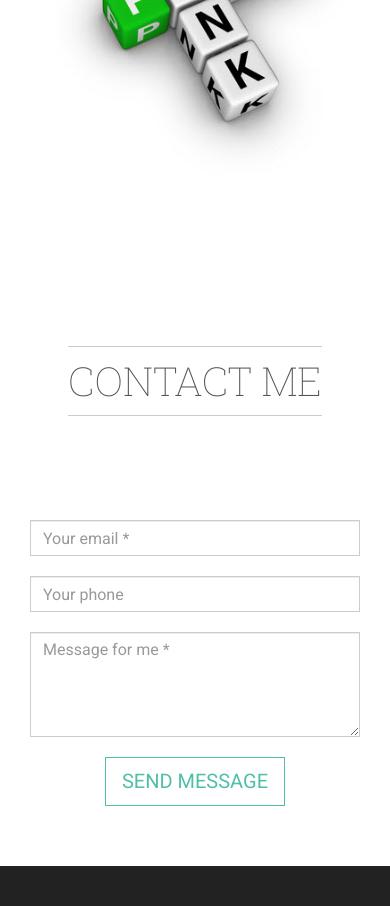
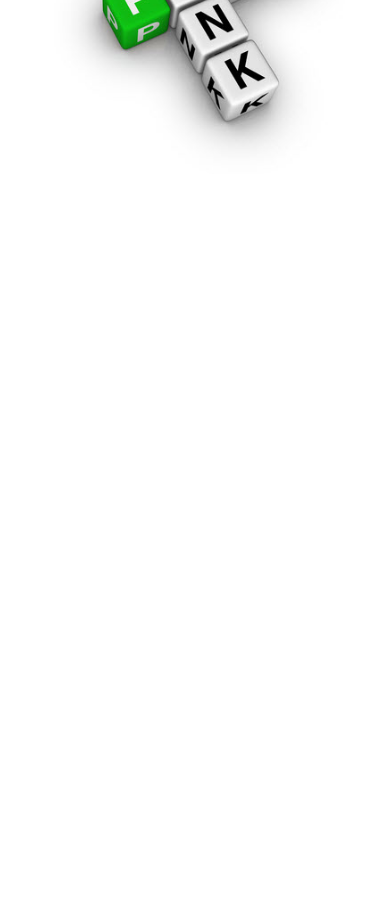
Before and after one commit to yatishkadam/Kadam-yatish-webdev, a website: page public/index.html in a window 390 px wide. Shown: the part 4042-4948 px from the top of the page. After the commit the page ends 4306 px from the top, so only its background shows below. Drawn offline with Linux system fonts and the light colour scheme; some packages are replaced by stand-ins of ours.

Commit message:
changes to index home page

```diff
--- a/public/index.html
+++ b/public/index.html
@@ -71,8 +71,6 @@ _________________________________________________________ -->
                 <li><a href="#links">Links</a>
                 </li>
                 <li><a href="#projects">My work</a>
-                </li>
-                <li><a href="#contact">Contact</a>
                 </li>
             </ul>
         </div>
@@ -313,7 +311,7 @@ _________________________________________________________ -->
 
                                 <div class="overlay">
                                     <h3 class="reference-title">Page Rank</h3>
-                                    <p>An algo to rank pages after scraping them aline...</p>
+                                    <p>An algo to rank pages for quering...</p>
                                 </div>
                             </a>
 
@@ -331,49 +329,6 @@ _________________________________________________________ -->
     <!-- /.section -->
 
 
-    <div class="section contact" id="contact" data-animate="bounceIn">
-        <div class="container">
-            <div class="col-md-12">
-
-
-                <h2 class="title">Contact me</h2>
-
-                <div class="row">
-
-                    <div class="col-md-8 col-md-offset-2">
-                        <form id="contact-form" method="post" action="contact.php">
-
-                            <div class="messages">
-
-                            </div>
-
-                            <div class="controls">
-
-                                <div class="row">
-                                    <div class="col-md-6">
-                                        <input type="text" name="email" class="form-control" placeholder="Your email *" required="required">
-                                    </div>
-                                    <div class="col-md-6">
-                                        <input type="text" name="phone" class="form-control" placeholder="Your phone">
-                                    </div>
-                                    <div class="col-md-12">
-                                        <textarea name="message" class="form-control" placeholder="Message for me *" rows="4" required="required"></textarea>
-                                    </div>
-                                    <div class="col-md-12 text-center">
-                                        <input type="submit" class="btn btn-primary btn-lg" value="Send message">
-                                    </div>
-                                </div>
-                            </div>
-
-                        </form>
-                    </div>
-
-                </div>
-
-            </div>
-            <!-- /.12 -->
-        </div>
-        <!-- /.container -->
     </div>
     <!-- /.section -->
 
```
